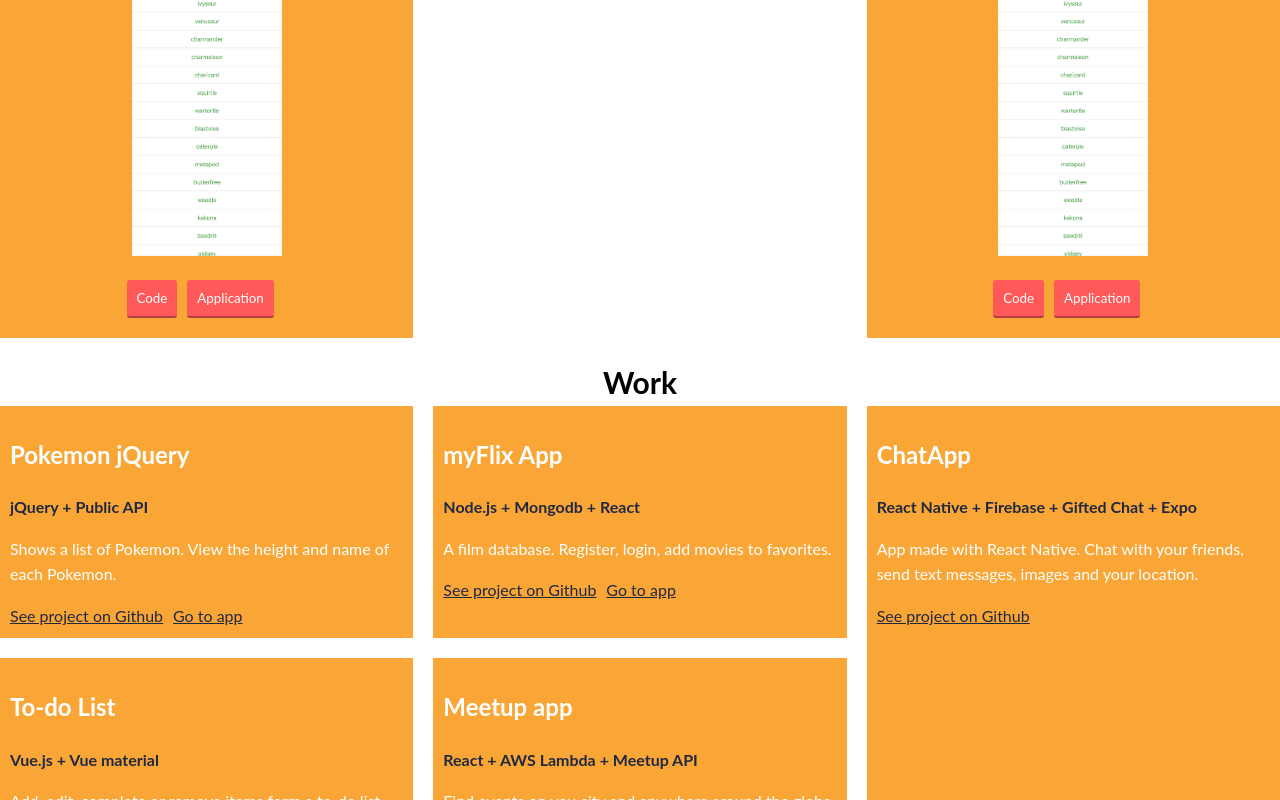
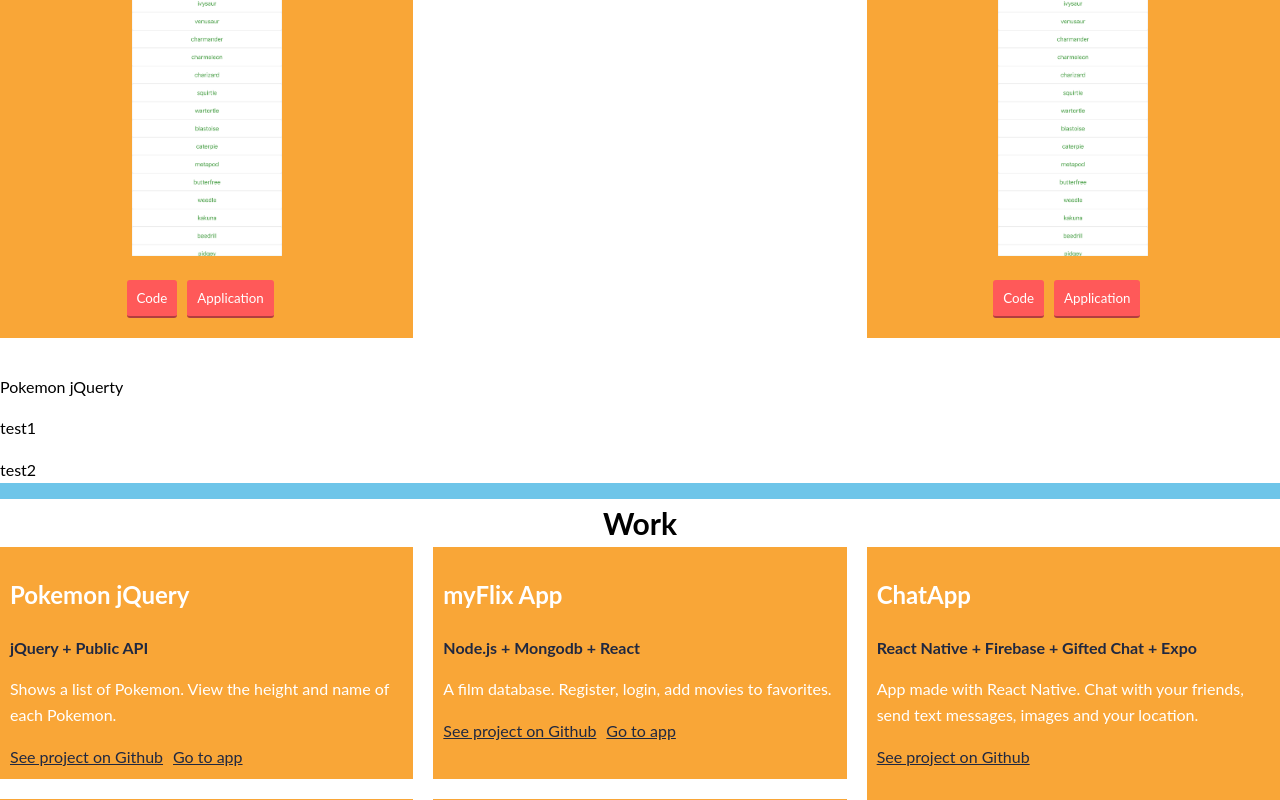
Before and after one commit to joelcmk/portfolio, a React (Create React App) app: page / in a window 1280 px wide. Shown: the part 557-1357 px from the top of the page. Built offline with nearby package versions, Linux system fonts and the light colour scheme.

Commit message:
created Card component

```diff
--- /dev/null
+++ b/src/Card.js
@@ -0,0 +1,15 @@
+import React, { Component } from 'react';
+import Contact from './Pages/Contact';
+
+class Card extends Component {
+
+  render() {
+    return (
+      <div className="">
+        <p>{this.props.card.name}</p>
+      </div>
+    )
+  }
+}
+
+export default Card;
--- a/src/Pages/Home.js
+++ b/src/Pages/Home.js
@@ -5,7 +5,9 @@ import Work from '../Work'
 import WorkCard from '../WorkCard';
 import Footer from '../Footer'
 
+
 class Home extends Component {
+
   render() {
     return (
       <div className="Home">
--- a/src/WorkCard.js
+++ b/src/WorkCard.js
@@ -1,11 +1,15 @@
 import React, { Component } from 'react';
 import Pokemon from './img/pokemon_1.png'
-import './WorkCard.css'
+import './WorkCard.css';
+import Card from './Card';
+
+
 
 class WorkCard extends Component {
   state = {
     hover: false,
-    card: 0
+    card: 0,
+    data: []
   }
 
   hoverOn = (value) => {
@@ -22,22 +26,28 @@ class WorkCard extends Component {
     })
   }
 
-  card = (value) => {
-    this.setState({
-      card: value
-    })
-  }
-
-  card2 = () => {
-    this.setState({
-      card: '2'
-    })
-  }
-
-
-
   render() {
     const test = this.state.card;
+    const data = [
+      {
+        id: 1,
+        name: 'Pokemon jQuerty'
+      },
+      {
+        id: 2,
+        name: 'test1'
+      },
+      {
+        id: 3,
+        name: 'test2'
+      },
+    ]
+
+    var pokemons = data.map(function (card) {
+      return card.name
+    })
+
+    console.log(pokemons)
     return (
       <section className="home_work">
         <div className="grid">
@@ -86,6 +96,9 @@ class WorkCard extends Component {
             </div>
           </div>
         </div>
+        {data.map((card) => {
+          return <Card card={card} key={card.id} />
+        })}
       </section>
     )
   }
```
Also changed, not shown: src/data.json (added, +20 -0 lines).
